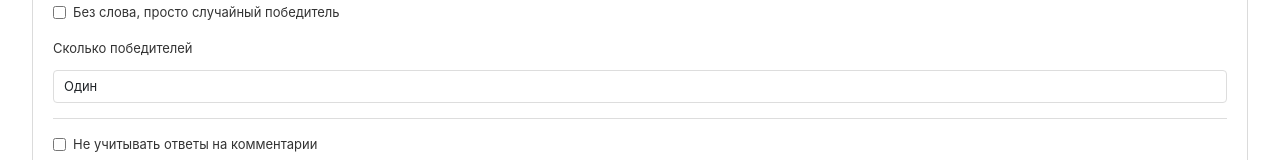
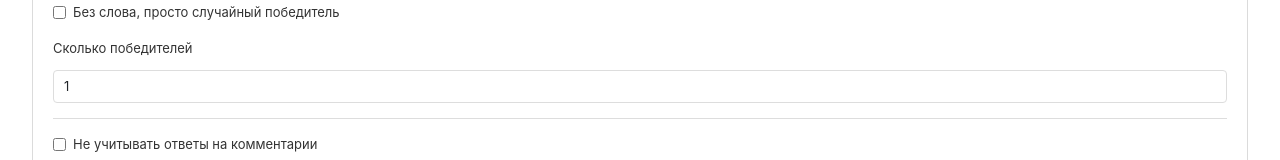
Before and after one commit to umnik1/dtfPrize, a Vue app: page / in a window 1280 px wide. Shown: the part 178-338 px from the top of the page. Built offline with nearby package versions, Linux system fonts and the light colour scheme; what vuejs-smart-table would draw is missing.

Commit message:
Input number

```diff
--- a/src/App.vue
+++ b/src/App.vue
@@ -16,16 +16,7 @@
       </div>
       <div class="form-group">
         <label>Сколько победителей</label>
-        <select v-model="prizeCount" class="form-control">
-          <option value="1">Один</option>
-          <option value="2">Два</option>
-          <option value="3">Три</option>
-          <option value="4">Четыре</option>
-          <option value="5">Пять</option>
-          <option value="6">Шесть</option>
-          <option value="7">Семь</option>
-          <option value="8">Восемь</option>
-        </select>
+        <input type="number" v-model="prizeCount" class="form-control"/>
       </div>
       <div id="settings">
         <div class="checkbox">
```
